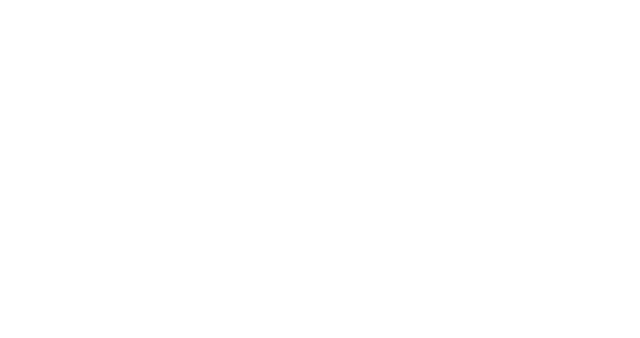
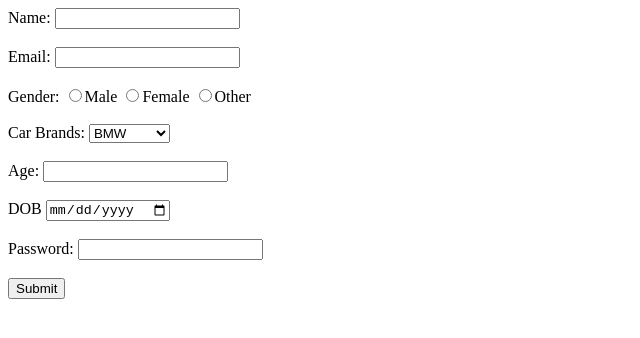
Before and after one commit to acciojob/signup-form-car-sujeetyadav485, a website: page main.html in a window 1280 px wide. Shown: the whole page, without its empty margins (0-640 px from the left). Drawn offline with Linux system fonts and the light colour scheme.

Commit message:
Sujeet Submission

```diff
--- a/main.html
+++ b/main.html
@@ -7,7 +7,58 @@
 </head>
 
 <body>
-	<!-- the entire body must be written by student -->
+
+<form method="post" action="">
+
+	<label for="name">Name:</label>
+    <input type="text" id="name" name="name" required>
+
+    <br>
+    <br>
+
+    <label for="email">Email:</label>
+    <input type="email" id="email" name="email" required>
+
+    <br>
+    <br>
+
+    <label for="gender">Gender:</label>
+    <input type="radio" id="gender" value="male" name="gender" required>Male
+    <input type="radio" id="gender" value="Female" name="gender" required>Female
+    <input type="radio" id="gender" value="Other" name="gender" required>Other
+
+    <br>
+    <br>
+
+    <label for="cars">Car Brands: </label>
+    <select id="cars">
+        <option value="bmw">BMW</option>
+        <option value="audi">Audi</option>
+        <option value="mercedez">Mercedez</option>
+    </select>
+    <br>
+    <br>
+
+    <label for="age">Age:</label>
+		<input type="number" id="age" required>
+
+    <br>
+    <br>
+
+	<label for="dob">DOB</label>
+		<input type="date" id="dob" required>
+    <br>
+    <br>
+
+	<label for="password">Password:</label>
+        <input type="password" id="password" required>
+    <br>
+    <br>
+
+	<button type="submit" value="Submit">Submit</button>
+
+	</form>
+
     <script type="text/javascript" src="./script.js">
 </script>
 
```
